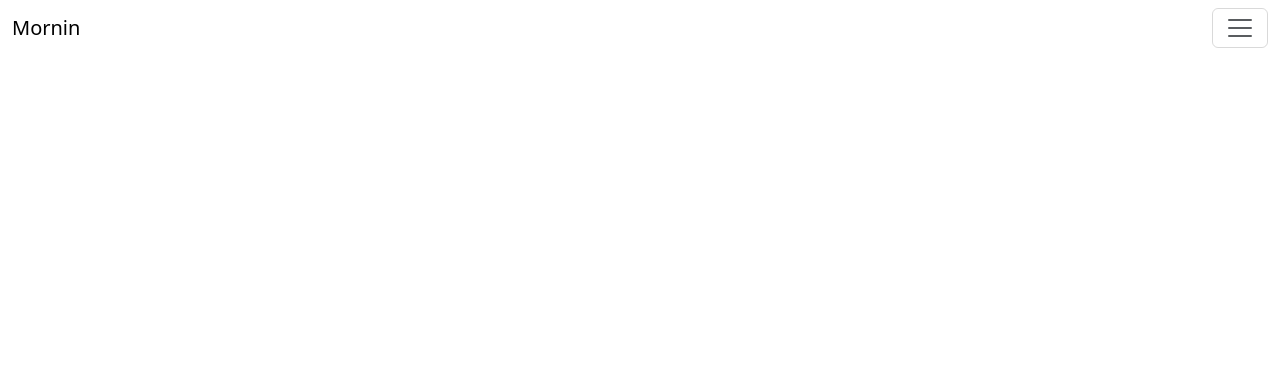
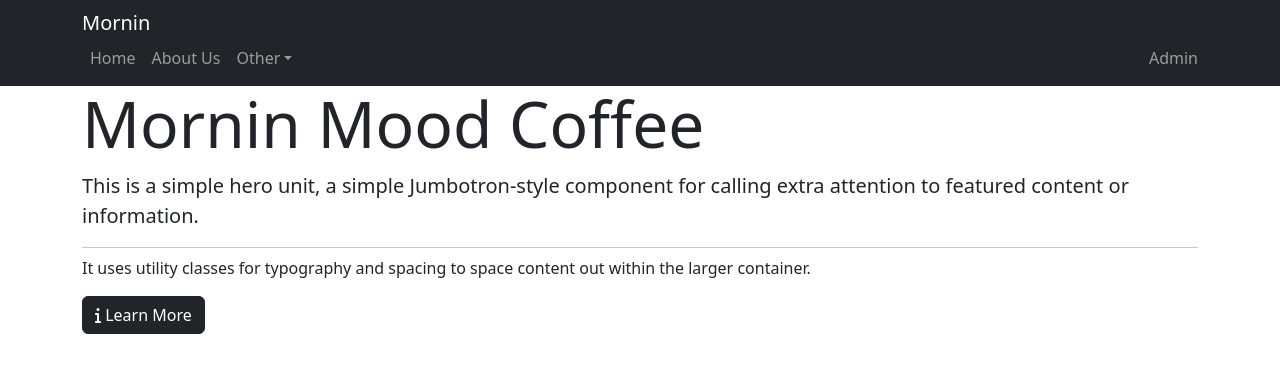
Before and after one commit to andricomauludi/frontend-project-ico, a React (Create React App) app: page / in a window 1280 px wide. Shown: the top 372 px of the page. Built offline with nearby package versions, Linux system fonts and the light colour scheme.

Commit message:
state, font awesome, reactstrap, and navbar

```diff
--- a/package.json
+++ b/package.json
@@ -3,6 +3,9 @@
   "version": "0.1.0",
   "private": true,
   "dependencies": {
+    "@fortawesome/fontawesome-svg-core": "^6.4.0",
+    "@fortawesome/free-solid-svg-icons": "^6.4.0",
+    "@fortawesome/react-fontawesome": "^0.2.0",
     "@testing-library/jest-dom": "^5.16.5",
     "@testing-library/react": "^13.4.0",
     "@testing-library/user-event": "^13.5.0",
--- a/src/App.js
+++ b/src/App.js
@@ -1,11 +1,16 @@
 import React, { Component } from 'react'
 import NavbarComponent from './components/NavbarComponent'
+import JumbotronComponent from './components/JumbotronComponent'
 
 export default class App extends Component {
+  state = {
+    title: "Mornin Mood Coffee"
+  }
   render() {
     return (
       <div>
         <NavbarComponent />
+        <JumbotronComponent title={this.state.title}/>
       </div>
     )
   }
--- /dev/null
+++ b/src/components/JumbotronComponent.js
@@ -0,0 +1,32 @@
+import React from "react";
+import { Button, Container } from "reactstrap";
+import { FontAwesomeIcon } from '@fortawesome/react-fontawesome'
+import { faInfo } from '@fortawesome/free-solid-svg-icons'
+
+
+
+const JumbotronComponent = (props) => {
+  return (
+    <div>
+      <div className="jumbotron">
+        <Container>
+          <h1 className="display-3">{props.title}</h1>
+          <p className="lead">
+            This is a simple hero unit, a simple Jumbotron-style component for
+            calling extra attention to featured content or information.
+          </p>
+          <hr className="my-2" />
+          <p>
+            It uses utility classes for typography and spacing to space content
+            out within the larger container.
+          </p>
+          <p className="lead">
+            <Button color="dark"><FontAwesomeIcon icon={faInfo} /> Learn More</Button>
+          </p>
+        </Container>
+      </div>
+    </div>
+  );
+};
+
+export default JumbotronComponent;
--- a/src/components/NavbarComponent.js
+++ b/src/components/NavbarComponent.js
@@ -12,6 +12,7 @@ import {
   DropdownMenu,
   DropdownItem,
   NavbarText,
+  Container,
 } from "reactstrap";
 
 function NavbarComponent(args) {
@@ -21,7 +22,8 @@ function NavbarComponent(args) {
 
   return (
     <div>
-      <Navbar {...args}>
+      <Navbar color="dark" expand="md" dark="true">
+        <Container>
           <NavbarBrand href="/">Mornin</NavbarBrand>
           <NavbarToggler onClick={toggle} />
           <Collapse isOpen={isOpen} navbar>
@@ -34,9 +36,21 @@ function NavbarComponent(args) {
                   About Us
                 </NavLink>
               </NavItem>
+              <UncontrolledDropdown nav inNavbar>
+                <DropdownToggle nav caret>
+                  Other
+                </DropdownToggle>
+                <DropdownMenu right>
+                  <DropdownItem>Option 1</DropdownItem>
+                  <DropdownItem>Option 2</DropdownItem>
+                  <DropdownItem divider />
+                  <DropdownItem>Reset</DropdownItem>
+                </DropdownMenu>
+              </UncontrolledDropdown>
             </Nav>
             <NavbarText>Admin</NavbarText>
           </Collapse>
+        </Container>
       </Navbar>
     </div>
   );
```
Also changed, not shown: 1 other file (tests, documents, lock files or other folders). Lines whose indentation alone changed are shown as unchanged.
